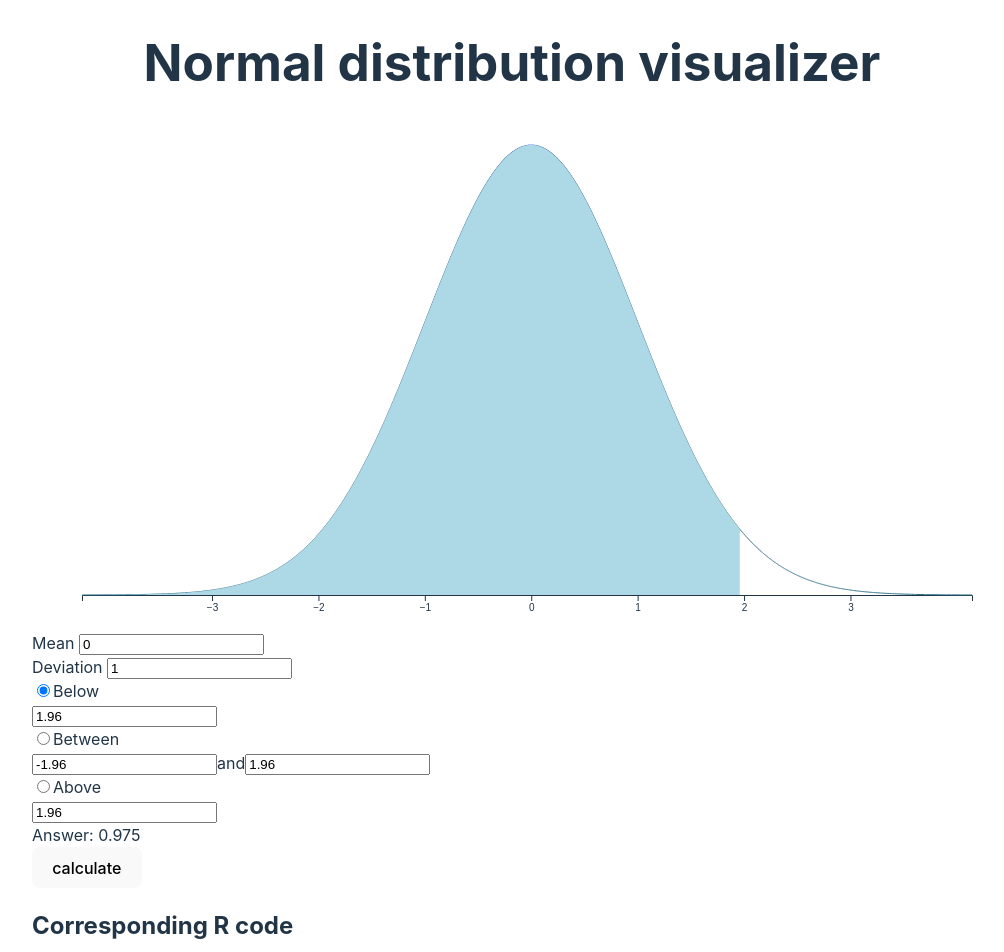
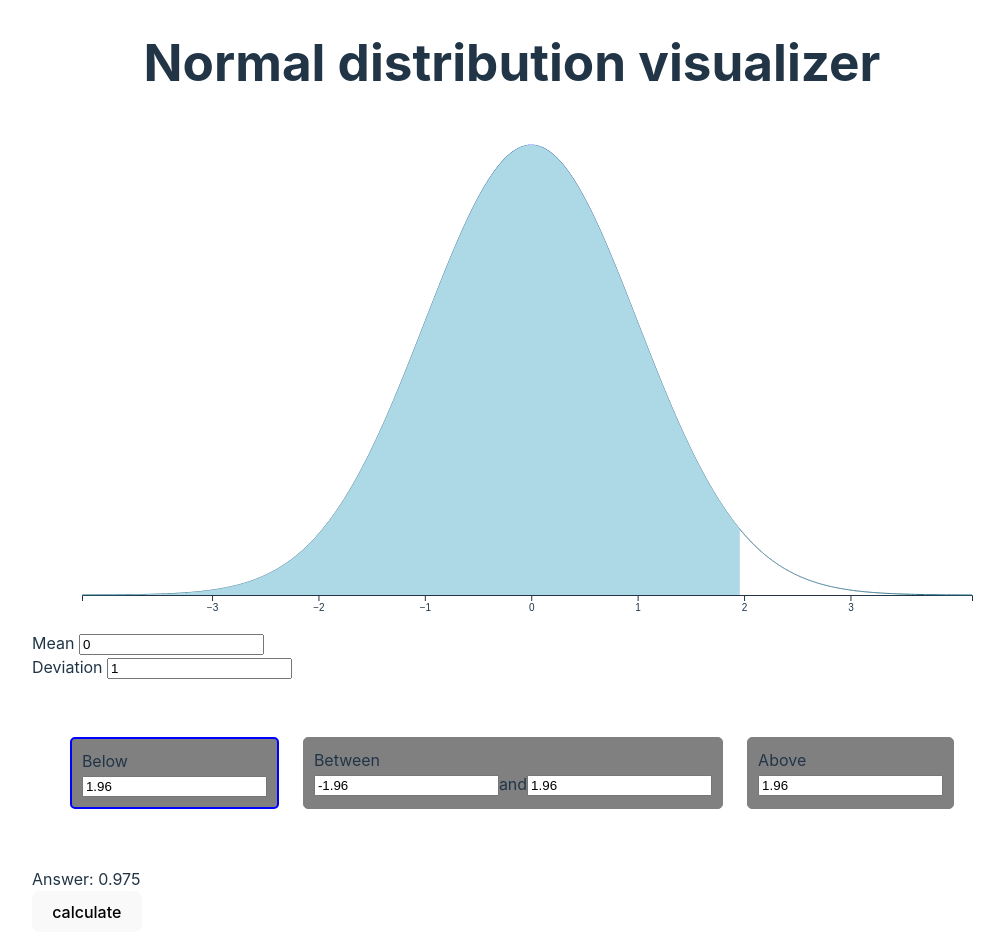
Before and after one commit to LerkkaP/normal-distribution-visualizer, a React (Vite) app: page / in a window 1280 px wide. Shown: the top 952 px of the page, without its empty margins (128-1132 px from the left). Built offline with nearby package versions, Linux system fonts and the light colour scheme.

Commit message:
change radio buttons to clickable cards

```diff
--- /dev/null
+++ b/src/components/Card.tsx
@@ -0,0 +1,24 @@
+import { CardProps } from "../types";
+
+const Card: React.FC<CardProps> = ({ label, value, selectedArea, handleCardClick, children }) => {
+    const isSelected = selectedArea === value;
+
+    return (
+      <div
+        className={`options__item ${isSelected ? 'selected' : ''}`}
+        onClick={() => handleCardClick(value)}
+        style={{
+          border: isSelected ? '2px solid blue' : '1px solid gray',
+          padding: '10px',
+          margin: '10px 0',
+          borderRadius: '5px',
+          cursor: 'pointer'
+        }}
+      >
+        <div>{label}</div>
+        {children}
+      </div>
+    );
+  };
+
+  export default Card;
--- a/src/components/Chart.tsx
+++ b/src/components/Chart.tsx
@@ -4,6 +4,7 @@ import { generateData } from "../utils/dataGeneration";
 import { Data } from "../types";
 import { margin, width, height } from "../constants";
 import RadioButton from "./RadioButton";
+import Card from "./Card";
 import apiService from "../services/api"
 import RcodeDisplay from "./RcodeDisplay";
 const MyChart = () => {
@@ -162,7 +163,7 @@ const MyChart = () => {
   // eslint-disable-next-line react-hooks/exhaustive-deps
   }, [handleCalculation]);
 
-  const handleRadioItemClick = (value: string) => {
+  const handleCardClick = (value: string) => {
     setSelectedArea(value);
   };
 
@@ -187,37 +188,55 @@ const MyChart = () => {
           id="sigmaInput"
           />
       </div>
-      <div>
-        <div onClick={() => handleRadioItemClick('below')}>
-          <RadioButton label={"Below"} value={"below"} checked={selectedArea === 'below'} />
+      <div className="options">
+        <Card label="Below" value="below" selectedArea={selectedArea} handleCardClick={handleCardClick}>
           <input
             defaultValue={rangeValues.zBelow}
             type="number"
             id="zBelow"
+            onClick={(e) => {
+              e.stopPropagation();
+              handleCardClick('below');
+            }}
+            onFocus={() => handleCardClick('below')}
           />
-        </div>
-        <div onClick={() => handleRadioItemClick('between')}>
-          <RadioButton label={"Between"} value={"between"} checked={selectedArea === 'between'} />
+        </Card>
+        <Card label="Between" value="between" selectedArea={selectedArea} handleCardClick={handleCardClick}>
           <input
             defaultValue={rangeValues.zBetweenBelow}
             type="number"
             id="zBetweenBelow"
+            onClick={(e) => {
+              e.stopPropagation();
+              handleCardClick('between');
+            }}
+            onFocus={() => handleCardClick('between')}
+
           />
           and
           <input
             defaultValue={rangeValues.zBetweenAbove}
             type="number"
             id="zBetweenAbove"
+            onClick={(e) => {
+              e.stopPropagation();
+              handleCardClick('between');
+            }}
+            onFocus={() => handleCardClick('between')}
           />
-        </div>
-        <div onClick={() => handleRadioItemClick('above')}>
-          <RadioButton label={"Above"} value={"above"} checked={selectedArea === 'above'} />
+        </Card>
+        <Card label="Above" value="above" selectedArea={selectedArea} handleCardClick={handleCardClick}>
           <input
             defaultValue={rangeValues.zAbove}
             type="number"
             id="zAbove"
+            onClick={(e) => {
+              e.stopPropagation();
+              handleCardClick('above');
+            }}
+            onFocus={() => handleCardClick('above')}
           />
-        </div>
+        </Card>
       </div>
       <div>
         {loading ? (
--- a/src/components/RadioButton.tsx
+++ /dev/null
@@ -1,10 +0,0 @@
-import { RadioButtonProps } from "../types";
-
-const RadioButton: React.FC<RadioButtonProps> = ({ label, value, checked  }) => (
-  <div>
-      <input type="radio" name="option" value={value} defaultChecked={checked}/>
-      <label htmlFor={value}>{label}</label>
-    </div>
-  );
-
-export default RadioButton;
--- a/src/index.css
+++ b/src/index.css
@@ -74,3 +74,16 @@ button:focus-visible {
   display: flex;
   border: 1px solid black
 }
+
+/* OPTIONS */
+
+.options {
+  display: flex;
+  padding: 3rem 0;
+  gap: 1.5rem;
+  justify-content: center;
+}
+
+.options__item {
+  background-color: grey;
+}
```
Also changed, not shown: src/types.ts (+8 -6 lines).
